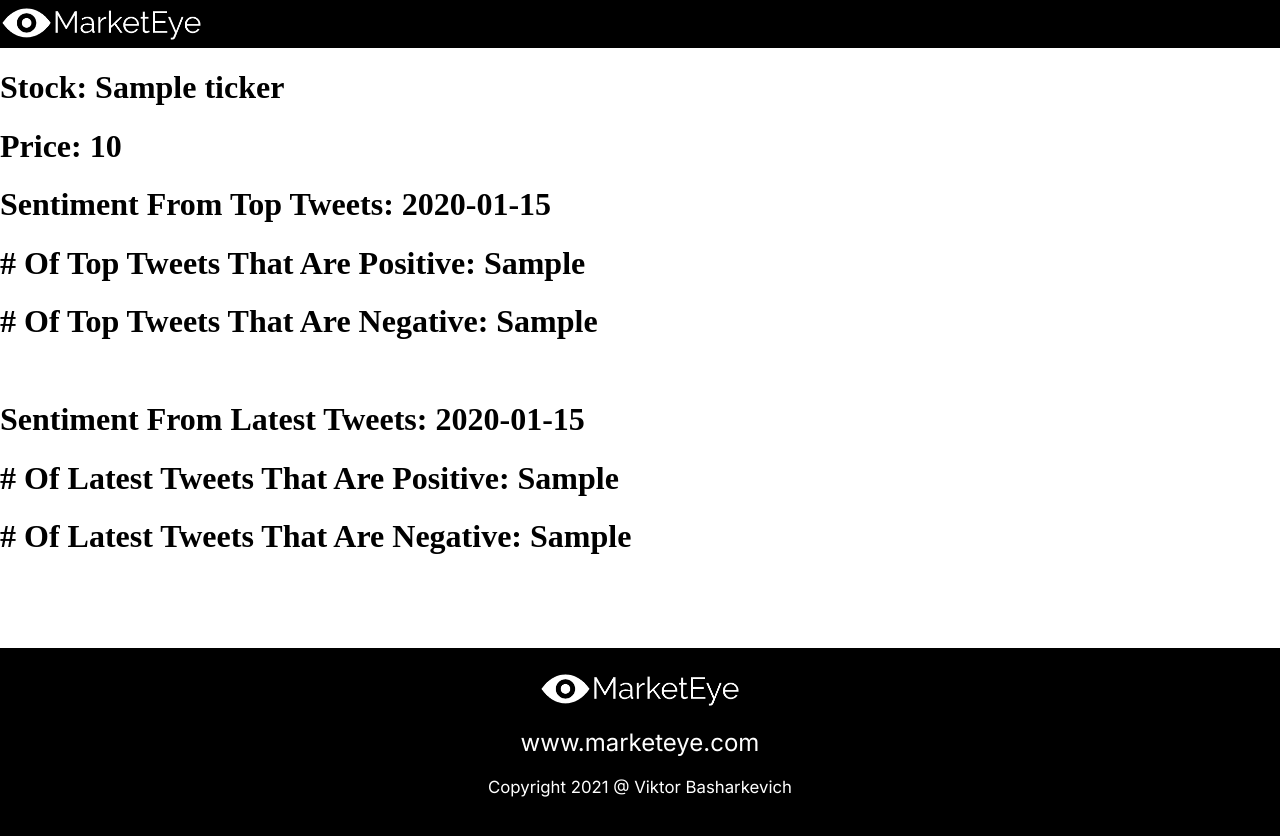
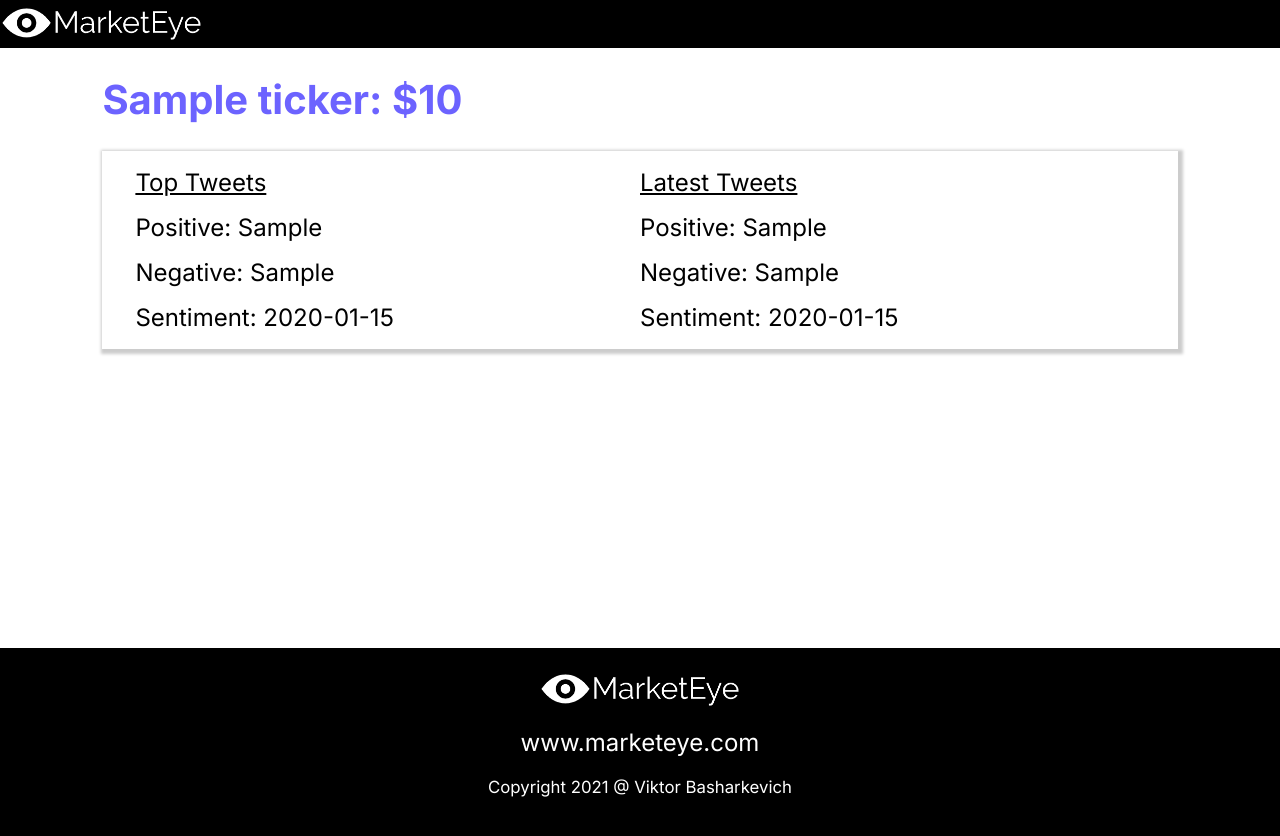
Before and after one commit to ViktorBash/MarketEye, a Django app: template stocks/templates/specific_stock.html in a window 1280 px wide. Run offline with Django 3.2, Linux system fonts and the light colour scheme; the template is opened without the code that fills it: most values are stand-ins (such as "Sample title", 1, 10 or a date in 2020); style sheets or scripts are compiled from the project's sources; parts of the project's set-up code (start-up, migrations or seed data) failed here and were passed over.

Commit message:
Styled the stock information/output page

```diff
--- a/static/main.scss
+++ b/static/main.scss
@@ -177,3 +177,41 @@ body {
     }
 
 }
+
+.stock-title {
+    // text-align: left;
+    color: $primary-purple;
+    font-family: "Inter", sans-serif;
+    font-size: 2.5em;
+    margin-right: 8%;
+    margin-left: 8%;
+}
+
+.stock-container {
+    border: 0.1em solid white;
+    margin-bottom: 2em;
+    margin-right: 8%;
+    margin-left: 8%;
+
+    -moz-box-shadow:    2px 2px 3px 3px #ccc;
+    -webkit-box-shadow: 2px 2px 3px 3px #ccc;
+    box-shadow:         2px 2px 3px 3px #ccc;
+
+    display: grid;
+    grid-template-columns: 1fr 1fr;
+    grid-template-rows: 1fr;
+    gap: 0px 0px;
+    grid-template-areas:
+        "popular recent";
+}
+
+.top-tweets {
+    padding-left: 2em;
+}
+
+.tweet-info {
+        color: black;
+        font-family: "Inter", sans-serif;
+        font-size: 1.5em;
+        font-weight: 400;
+}
--- a/stocks/templates/home.html
+++ b/stocks/templates/home.html
@@ -29,9 +29,9 @@
     </div>
 </div>
 
-<div class="bottom-section">
+<!-- <div class="bottom-section">
     <img class="flow-image" src="{% static "assets/wave.svg" %}" />
-</div>
+</div> -->
 
 
 {% endblock %}
--- a/stocks/templates/specific_stock.html
+++ b/stocks/templates/specific_stock.html
@@ -1,12 +1,19 @@
 {% extends 'base.html' %}
 {% block content %}
-    <h1>Stock: {{ ticker }} </h1>
-    <h1>Price: {{ price }}</h1>
-    <h1>Sentiment From Top Tweets: {{ top_sentiment }}</h1>
-    <h1># Of Top Tweets That Are Positive: {{ top_pos }}</h1>
-    <h1># Of Top Tweets That Are Negative: {{ top_neg }}</h1>
-    <br>
-    <h1>Sentiment From Latest Tweets: {{ latest_sentiment }}</h1>
-    <h1># Of Latest Tweets That Are Positive: {{ latest_pos }}</h1>
-    <h1># Of Latest Tweets That Are Negative: {{ latest_neg }}</h1>
+    <h1 class="stock-title">{{ ticker }}: ${{ price }} </h1>
+    <div class="stock-container">
+        <div class="top-tweets">
+            <h1 class="tweet-info"><u>Top Tweets</u></h1>
+            <h1 class="tweet-info">Positive: {{ top_pos }}</h1>
+            <h1 class="tweet-info">Negative: {{ top_neg }}</h1>
+            <h1 class="tweet-info">Sentiment: {{ top_sentiment }}</h1>
+        </div>
+        <div classs="recent-tweets">
+            <h1 class="tweet-info"><u>Latest Tweets</u></h1>
+            <h1 class="tweet-info">Positive: {{ latest_pos }}</h1>
+            <h1 class="tweet-info">Negative: {{ latest_neg }}</h1>
+            <h1 class="tweet-info">Sentiment: {{ latest_sentiment }}</h1>
+        </div>
+    </div>
+
 {% endblock %}
```
